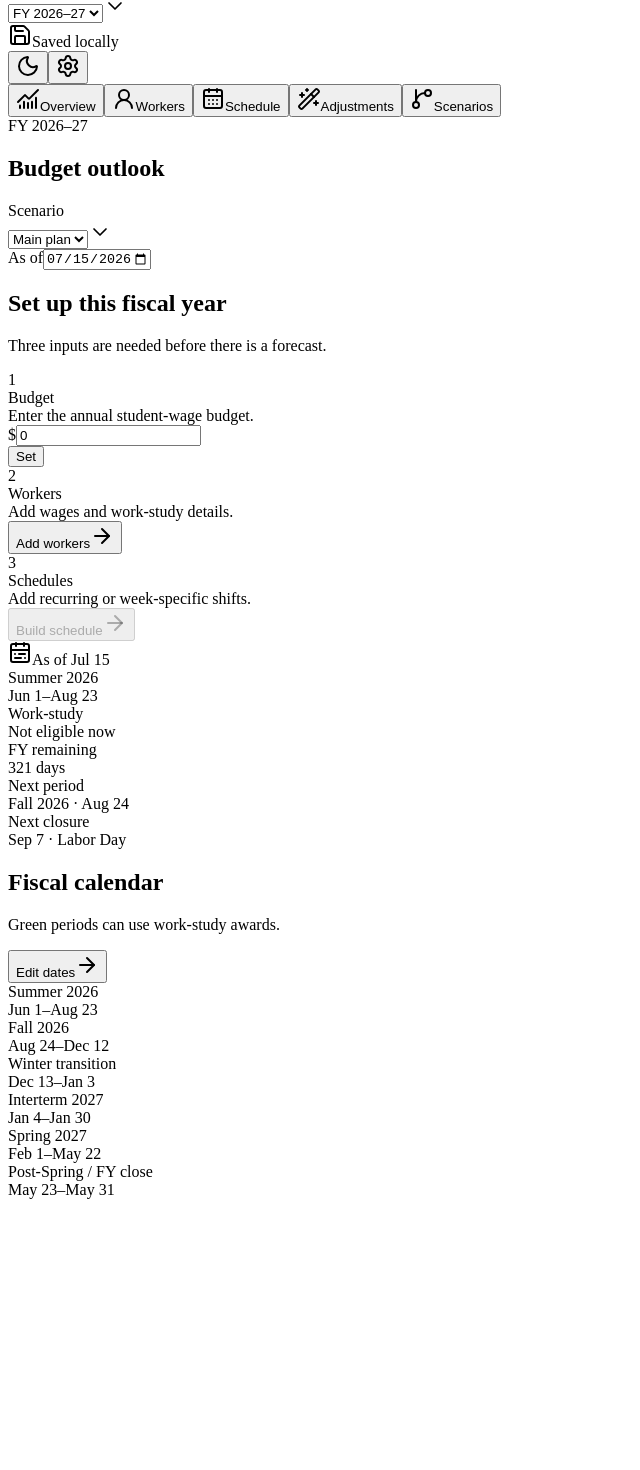
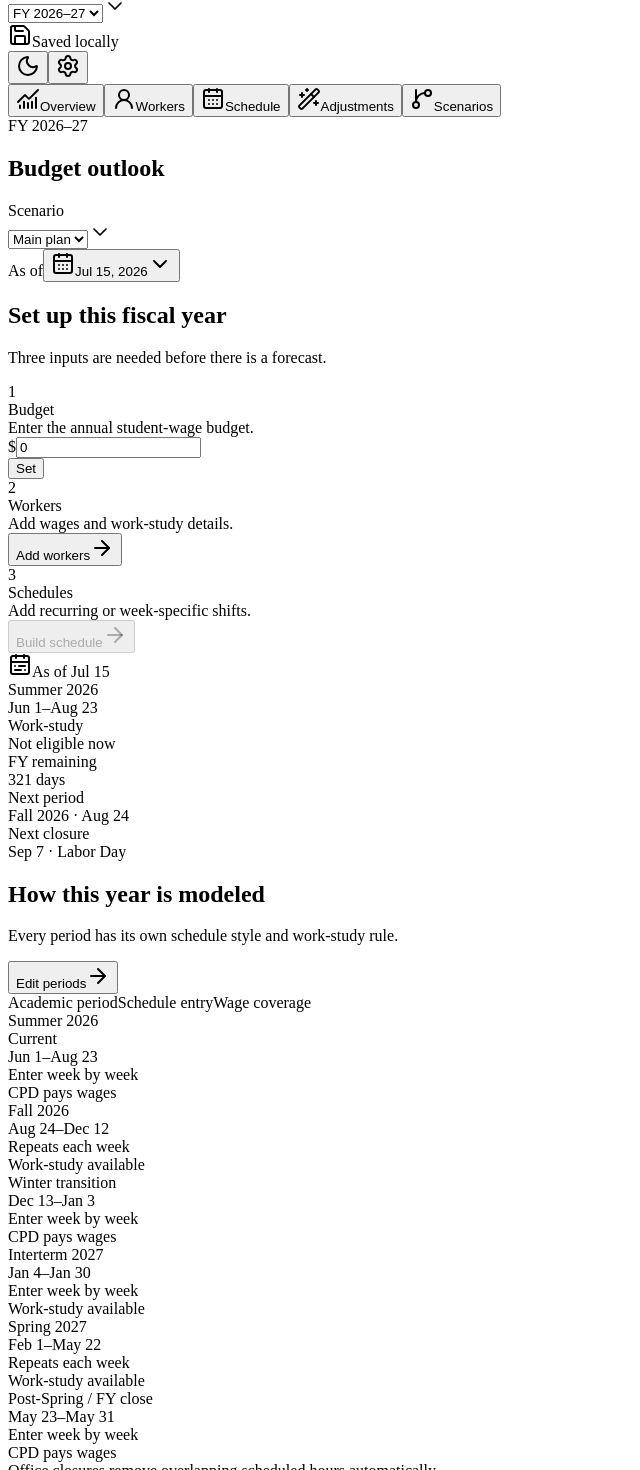
Before and after one commit to charliec2004/cpd-wage-predictor, a React (Vite) app in the folder src/renderer/: page / in a window 1280 px wide. Shown: the part 128-1598 px from the top of the page, without its empty margins (0-640 px from the left). Before the commit the page ends 1335 px from the top, so only its background shows below. Built offline with nearby package versions, Linux system fonts and the light colour scheme.

Commit message:
Clarify fiscal periods and replace native date fields

```diff
--- /dev/null
+++ b/src/renderer/components/ui/date-picker.tsx
@@ -0,0 +1,148 @@
+import * as React from 'react';
+import * as Popover from '@radix-ui/react-popover';
+import { format } from 'date-fns';
+import { CalendarDays, ChevronDown, ChevronLeft, ChevronRight } from 'lucide-react';
+import { DayPicker, type DayButton } from 'react-day-picker';
+import { cn } from '../../lib/utils';
+import { Button } from './button';
+
+function fromIso(value?: string): Date | undefined {
+  if (!value) return undefined;
+  const [year, month, day] = value.split('-').map(Number);
+  if (!year || !month || !day) return undefined;
+  return new Date(year, month - 1, day);
+}
+
+function toIso(value: Date): string {
+  const year = value.getFullYear();
+  const month = String(value.getMonth() + 1).padStart(2, '0');
+  const day = String(value.getDate()).padStart(2, '0');
+  return `${year}-${month}-${day}`;
+}
+
+function CalendarDayButton({ className, day, modifiers, ...props }: React.ComponentProps<typeof DayButton>) {
+  const ref = React.useRef<HTMLButtonElement>(null);
+
+  React.useEffect(() => {
+    if (modifiers.focused) ref.current?.focus();
+  }, [modifiers.focused]);
+
+  return (
+    <button
+      ref={ref}
+      type="button"
+      className={cn(
+        'flex h-8 w-8 items-center justify-center rounded-md text-[12px] font-medium transition-colors',
+        'hover:bg-accent hover:text-accent-foreground focus-visible:relative focus-visible:z-10',
+        modifiers.today && !modifiers.selected && 'border border-[hsl(var(--action-primary-border)/0.6)] text-[hsl(var(--success-accent))]',
+        modifiers.selected && 'bg-[hsl(var(--action-primary))] text-[hsl(var(--action-primary-foreground))] hover:bg-[hsl(var(--action-primary-hover))]',
+        modifiers.outside && 'text-muted-foreground/45',
+        modifiers.disabled && 'cursor-not-allowed text-muted-foreground/35 line-through hover:bg-transparent',
+        className,
+      )}
+      {...props}
+    />
+  );
+}
+
+interface DatePickerProps {
+  value: string;
+  onChange: (value: string) => void;
+  min?: string;
+  max?: string;
+  placeholder?: string;
+  disabled?: boolean;
+  required?: boolean;
+  className?: string;
+  'aria-label'?: string;
+}
+
+export function DatePicker({
+  value,
+  onChange,
+  min,
+  max,
+  placeholder = 'Select date',
+  disabled = false,
+  required = false,
+  className,
+  'aria-label': ariaLabel,
+}: DatePickerProps) {
+  const [open, setOpen] = React.useState(false);
+  const selected = fromIso(value);
+  const minDate = fromIso(min);
+  const maxDate = fromIso(max);
+  const today = new Date();
+  const todayAllowed = (!minDate || today >= minDate) && (!maxDate || today <= maxDate);
+
+  return (
+    <Popover.Root open={open} onOpenChange={setOpen}>
+      <Popover.Trigger asChild>
+        <Button
+          type="button"
+          variant="outline"
+          disabled={disabled}
+          aria-label={ariaLabel}
+          aria-expanded={open}
+          className={cn('h-8 w-full justify-start px-2.5 text-left font-normal', !selected && 'text-muted-foreground', className)}
+        >
+          <CalendarDays className="h-3.5 w-3.5 text-muted-foreground" />
+          <span className="min-w-0 flex-1 truncate">{selected ? format(selected, 'MMM d, yyyy') : placeholder}</span>
+          <ChevronDown className="h-3.5 w-3.5 text-muted-foreground" />
+        </Button>
+      </Popover.Trigger>
+      <Popover.Portal>
+        <Popover.Content
+          sideOffset={6}
+          align="start"
+          collisionPadding={12}
+          className="z-[200] w-auto rounded-lg border border-border bg-popover p-0 text-popover-foreground shadow-2xl outline-none data-[state=open]:animate-fade-in"
+        >
+          <DayPicker
+            mode="single"
+            required={required}
+            selected={selected}
+            defaultMonth={selected ?? minDate ?? today}
+            startMonth={minDate}
+            endMonth={maxDate}
+            disabled={[...(minDate ? [{ before: minDate }] : []), ...(maxDate ? [{ after: maxDate }] : [])]}
+            onSelect={(date: Date | undefined) => {
+              if (!date) return;
+              onChange(toIso(date));
+              setOpen(false);
+            }}
+            showOutsideDays
+            className="p-3"
+            classNames={{
+              months: 'flex flex-col',
+              month: 'space-y-3',
+              month_caption: 'relative flex h-8 items-center justify-center px-9',
+              caption_label: 'text-[13px] font-semibold',
+              nav: 'absolute inset-x-3 top-3 flex items-center justify-between',
+              button_previous: 'inline-flex h-8 w-8 items-center justify-center rounded-md text-muted-foreground transition-colors hover:bg-accent hover:text-foreground disabled:opacity-35',
+              button_next: 'inline-flex h-8 w-8 items-center justify-center rounded-md text-muted-foreground transition-colors hover:bg-accent hover:text-foreground disabled:opacity-35',
+              month_grid: 'border-collapse',
+              weekdays: 'flex',
+              weekday: 'flex h-8 w-8 items-center justify-center text-[10px] font-medium uppercase text-muted-foreground',
+              week: 'mt-1 flex',
+              day: 'relative h-8 w-8 p-0 text-center',
+              outside: 'text-muted-foreground/45',
+              disabled: 'text-muted-foreground/35',
+              hidden: 'invisible',
+            }}
+            components={{
+              Chevron: ({ orientation }) => orientation === 'left'
+                ? <ChevronLeft className="h-4 w-4" />
+                : <ChevronRight className="h-4 w-4" />,
+              DayButton: CalendarDayButton,
+            }}
+          />
+          <div className="flex items-center justify-between border-t border-border px-3 py-2">
+            <Button type="button" variant="ghost" size="sm" disabled={!todayAllowed} onClick={() => { onChange(toIso(today)); setOpen(false); }}>Today</Button>
+            {!required && value && <Button type="button" variant="ghost" size="sm" onClick={() => { onChange(''); setOpen(false); }}>Clear</Button>}
+          </div>
+        </Popover.Content>
+      </Popover.Portal>
+    </Popover.Root>
+  );
+}
--- a/src/renderer/src/features/adjustments.tsx
+++ b/src/renderer/src/features/adjustments.tsx
@@ -3,6 +3,7 @@ import { CalendarCheck2, CalendarRange, Plus, Trash2 } from 'lucide-react';
 import type { FiscalYear, HourAdjustment } from '../../../shared/workspace';
 import { Badge } from '../../components/ui/badge';
 import { Button } from '../../components/ui/button';
+import { DatePicker } from '../../components/ui/date-picker';
 import { HourInput } from '../../components/ui/hour-input';
 import { Input } from '../../components/ui/input';
 import { NoticePanel } from '../../components/ui/notice-panel';
@@ -61,7 +62,7 @@ export function Adjustments({ year, onChange }: AdjustmentsProps) {
             </div>
             <div className="mt-4 space-y-4">
               <Field label="Worker"><Select value={workerId} onChange={(event) => setWorkerId(event.target.value)}>{year.workers.map((worker) => <option key={worker.id} value={worker.id}>{worker.name}</option>)}</Select></Field>
-              <Field label={scope === 'day' ? 'Work date' : 'Any date in the week'} hint={scope === 'week' ? 'The replacement applies to the Monday–Sunday week.' : undefined}><Input type="date" min={year.startDate} max={year.endDate} value={date} onChange={(event) => setDate(event.target.value)} /></Field>
+              <Field label={scope === 'day' ? 'Work date' : 'Any date in the week'} hint={scope === 'week' ? 'The replacement applies to the Monday–Sunday week.' : undefined}><DatePicker required min={year.startDate} max={year.endDate} value={date} onChange={setDate} aria-label={scope === 'day' ? 'Work date' : 'Any date in the week'} /></Field>
               <Field label={scope === 'day' ? 'Hours actually worked that day' : 'Hours actually worked that week'}><HourInput value={hours} min={0} max={scope === 'day' ? 24 : 168} onValueChange={setHours} /></Field>
               <Field label="Reason or note"><Input maxLength={500} placeholder="Sick, event coverage, stayed late…" value={note} onChange={(event) => setNote(event.target.value)} /></Field>
               <Button className="w-full" onClick={add}><Plus className="h-4 w-4" />Save {scope === 'day' ? 'daily correction' : 'weekly total'}</Button>
--- a/src/renderer/src/features/overview.tsx
+++ b/src/renderer/src/features/overview.tsx
@@ -3,7 +3,7 @@ import { AlertTriangle, ArrowRight, CalendarDays, CalendarRange, Check, CircleDo
 import type { FiscalYear } from '../../../shared/workspace';
 import { Badge } from '../../components/ui/badge';
 import { Button } from '../../components/ui/button';
-import { Input } from '../../components/ui/input';
+import { DatePicker } from '../../components/ui/date-picker';
 import type { ForecastResult, WeeklyForecastRow } from '../domain/forecast';
 import { formatLongDate, formatShortDate, parseIsoDate } from '../domain/dates';
 import { formatCurrency, formatCurrencyPrecise } from '../lib/format';
@@ -111,8 +111,8 @@ function FiscalContext({ year, asOfDate, onOpenSchedule }: { year: FiscalYear; a
   const currentPeriod = year.periods.find((period) => asOfDate >= period.startDate && asOfDate <= period.endDate);
   const nextPeriod = year.periods.find((period) => period.startDate > asOfDate);
   const nextClosure = year.closures.find((closure) => closure.date >= asOfDate);
-  const totalDays = daysInclusive(year.startDate, year.endDate);
   const remainingDays = daysInclusive(asOfDate, year.endDate);
+  const visiblePeriods = year.periods.filter((period) => daysInclusive(period.startDate, period.endDate) >= 7);
 
   return (
     <section className="mt-6 overflow-hidden rounded-lg border border-border bg-card" aria-labelledby="fiscal-calendar-heading">
@@ -129,32 +129,36 @@ function FiscalContext({ year, asOfDate, onOpenSchedule }: { year: FiscalYear; a
           </div>
         </div>
 
-        <div className="p-5">
-          <div className="flex items-center justify-between gap-4">
-            <div><h2 id="fiscal-calendar-heading" className="text-[14px] font-semibold">Fiscal calendar</h2><p className="mt-0.5 text-[11px] text-muted-foreground">Green periods can use work-study awards.</p></div>
-            <Button variant="ghost" size="sm" onClick={onOpenSchedule}>Edit dates<ArrowRight className="h-3.5 w-3.5" /></Button>
+        <div>
+          <div className="flex items-center justify-between gap-4 border-b border-border px-5 py-4">
+            <div>
+              <h2 id="fiscal-calendar-heading" className="text-[14px] font-semibold">How this year is modeled</h2>
+              <p className="mt-0.5 text-[11px] text-muted-foreground">Every period has its own schedule style and work-study rule.</p>
+            </div>
+            <Button variant="outline" size="sm" onClick={onOpenSchedule}>Edit periods<ArrowRight className="h-3.5 w-3.5" /></Button>
           </div>
-          <div className="mt-5 flex h-8 w-full overflow-hidden rounded-md bg-surface-800">
-            {year.periods.map((period) => {
-              const width = (daysInclusive(period.startDate, period.endDate) / totalDays) * 100;
+          <div className="grid grid-cols-[minmax(160px,1.15fr)_minmax(150px,1fr)_minmax(150px,1fr)] border-b border-border bg-surface-900 px-5 py-2 text-[10px] font-medium uppercase tracking-[0.06em] text-muted-foreground">
+            <span>Academic period</span><span>Schedule entry</span><span>Wage coverage</span>
+          </div>
+          <div className="divide-y divide-border">
+            {visiblePeriods.map((period) => {
+              const current = period.id === currentPeriod?.id;
               return (
-                <div
-                  key={period.id}
-                  className={period.workStudyEligible ? 'border-r border-background/40 bg-[hsl(var(--action-primary))]' : 'border-r border-background/30 bg-surface-700'}
-                  style={{ width: `${width}%` }}
-                  title={`${period.name}: ${formatShortDate(period.startDate)}–${formatShortDate(period.endDate)}${period.workStudyEligible ? ' · work-study eligible' : ''}`}
-                />
+                <div key={period.id} className={`grid grid-cols-[minmax(160px,1.15fr)_minmax(150px,1fr)_minmax(150px,1fr)] items-center gap-3 px-5 py-2.5 text-[11px] ${current ? 'bg-[hsl(var(--action-primary)/0.08)]' : ''}`}>
+                  <div className="min-w-0">
+                    <div className="flex items-center gap-2"><span className="truncate text-[12px] font-semibold">{period.name}</span>{current && <Badge className="border-[hsl(var(--action-primary-border)/0.45)] bg-[hsl(var(--action-primary)/0.12)] text-[hsl(var(--success-accent))]">Current</Badge>}</div>
+                    <div className="mt-0.5 font-mono text-[9px] text-muted-foreground">{formatShortDate(period.startDate)}–{formatShortDate(period.endDate)}</div>
+                  </div>
+                  <div className="text-muted-foreground">{period.scheduleMode === 'recurring' ? 'Repeats each week' : 'Enter week by week'}</div>
+                  <div className={`flex items-center gap-2 font-medium ${period.workStudyEligible ? 'text-[hsl(var(--success-accent))]' : 'text-muted-foreground'}`}>
+                    <span className={`h-2 w-2 shrink-0 rounded-full ${period.workStudyEligible ? 'bg-[hsl(var(--action-primary))]' : 'border border-surface-500'}`} />
+                    {period.workStudyEligible ? 'Work-study available' : 'CPD pays wages'}
+                  </div>
+                </div>
               );
             })}
           </div>
-          <div className="mt-3 grid grid-cols-2 gap-x-4 gap-y-2 sm:grid-cols-3 xl:grid-cols-5">
-            {year.periods.filter((period) => daysInclusive(period.startDate, period.endDate) >= 7).map((period) => (
-              <div key={period.id} className="min-w-0">
-                <div className="truncate text-[11px] font-medium">{period.name}</div>
-                <div className="mt-0.5 font-mono text-[9px] text-muted-foreground">{formatShortDate(period.startDate)}–{formatShortDate(period.endDate)}</div>
-              </div>
-            ))}
-          </div>
+          <div className="border-t border-border px-5 py-2.5 text-[10px] text-muted-foreground">Office closures remove overlapping scheduled hours automatically.</div>
         </div>
       </div>
     </section>
@@ -227,8 +231,8 @@ export function Overview({ year, forecast, asOfDate, scenarioId, onAsOfDateChang
               {year.scenarios.map((scenario) => <option key={scenario.id} value={scenario.id}>{scenario.name}</option>)}
             </Select>
           </Field>
-          <Field label="As of" className="w-36">
-            <Input type="date" min={year.startDate} max={year.endDate} value={asOfDate} onChange={(event) => onAsOfDateChange(event.target.value)} />
+          <Field label="As of" className="w-40">
+            <DatePicker required min={year.startDate} max={year.endDate} value={asOfDate} onChange={onAsOfDateChange} aria-label="As of" />
           </Field>
         </div>
       </div>
--- a/src/renderer/src/features/scenarios.tsx
+++ b/src/renderer/src/features/scenarios.tsx
@@ -3,6 +3,7 @@ import { ArrowRight, GitBranch, Plus, Trash2, UserPlus } from 'lucide-react';
 import type { FiscalYear, ForecastScenario } from '../../../shared/workspace';
 import { Badge } from '../../components/ui/badge';
 import { Button } from '../../components/ui/button';
+import { DatePicker } from '../../components/ui/date-picker';
 import { Checkbox } from '../../components/ui/checkbox';
 import { HourInput } from '../../components/ui/hour-input';
 import { Input } from '../../components/ui/input';
@@ -112,7 +113,7 @@ export function Scenarios({ year, onChange }: ScenariosProps) {
                 <div className="flex items-center gap-2"><UserPlus className="h-4 w-4 text-muted-foreground" /><h2 className="text-[13px] font-semibold">Planned hires</h2></div>
                 <div className="mt-4 grid gap-3 sm:grid-cols-2">
                   <Field label="Position label"><Input placeholder="Spring front desk hire" value={hire.label} onChange={(event) => setHire({ ...hire, label: event.target.value })} /></Field>
-                  <Field label="Expected start"><Input type="date" min={year.startDate} max={year.endDate} value={hire.startDate} onChange={(event) => setHire({ ...hire, startDate: event.target.value })} /></Field>
+                  <Field label="Expected start"><DatePicker required min={year.startDate} max={year.endDate} value={hire.startDate} onChange={(value) => setHire({ ...hire, startDate: value })} aria-label="Expected start" /></Field>
                   <Field label="Hourly wage"><MoneyInput value={hire.wage} onChange={(event) => setHire({ ...hire, wage: event.target.value })} /></Field>
                   <Field label="Average hours / week"><HourInput value={hire.weeklyHours} min={0} max={40} onValueChange={(value) => setHire({ ...hire, weeklyHours: value })} /></Field>
                 </div>
@@ -125,7 +126,7 @@ export function Scenarios({ year, onChange }: ScenariosProps) {
                 <p className="mt-1 text-[11px] leading-4 text-muted-foreground">End an existing worker's forecast earlier in this scenario only.</p>
                 <div className="mt-4 space-y-3">
                   <Field label="Worker"><Select value={departure.workerId} onChange={(event) => setDeparture({ ...departure, workerId: event.target.value })}><option value="">Select worker</option>{year.workers.map((worker) => <option key={worker.id} value={worker.id}>{worker.name}</option>)}</Select></Field>
-                  <Field label="Scenario end date"><Input type="date" min={year.startDate} max={year.endDate} value={departure.endDate} onChange={(event) => setDeparture({ ...departure, endDate: event.target.value })} /></Field>
+                  <Field label="Scenario end date"><DatePicker required min={year.startDate} max={year.endDate} value={departure.endDate} onChange={(value) => setDeparture({ ...departure, endDate: value })} aria-label="Scenario end date" /></Field>
                   <Button className="w-full" variant="outline" onClick={addDeparture}><Plus className="h-4 w-4" />Set scenario departure</Button>
                 </div>
                 <div className="mt-4 divide-y divide-border border-t border-border">{selected.departureOverrides.map((item) => <div key={item.id} className="flex items-center justify-between gap-3 py-2.5"><div><div className="text-[12px] font-medium">{year.workers.find((worker) => worker.id === item.workerId)?.name ?? 'Unknown worker'}</div><div className="font-mono text-[10px] text-muted-foreground">Ends {item.endDate}</div></div><Button variant="ghost" size="icon-sm" aria-label="Remove scenario departure" onClick={() => updateSelected({ ...selected, departureOverrides: selected.departureOverrides.filter((candidate) => candidate.id !== item.id) })}><Trash2 className="h-3.5 w-3.5" /></Button></div>)}</div>
```
Also changed, not shown: package.json (+14 -3 lines), src/renderer/src/features/schedule.tsx (+5 -4 lines), src/renderer/src/features/workers.tsx (+5 -4 lines), 2 other files (tests, documents, lock files or other folders).
